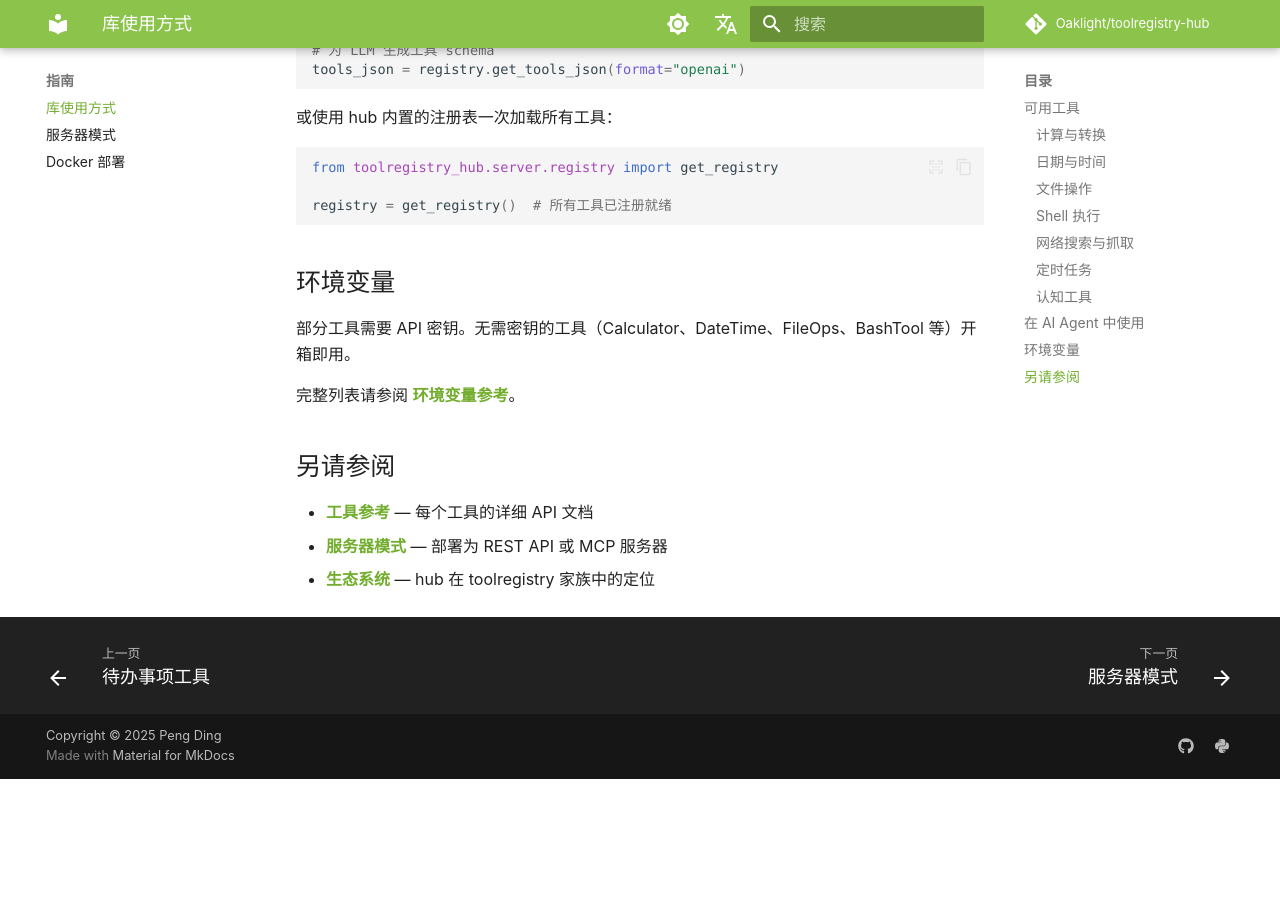
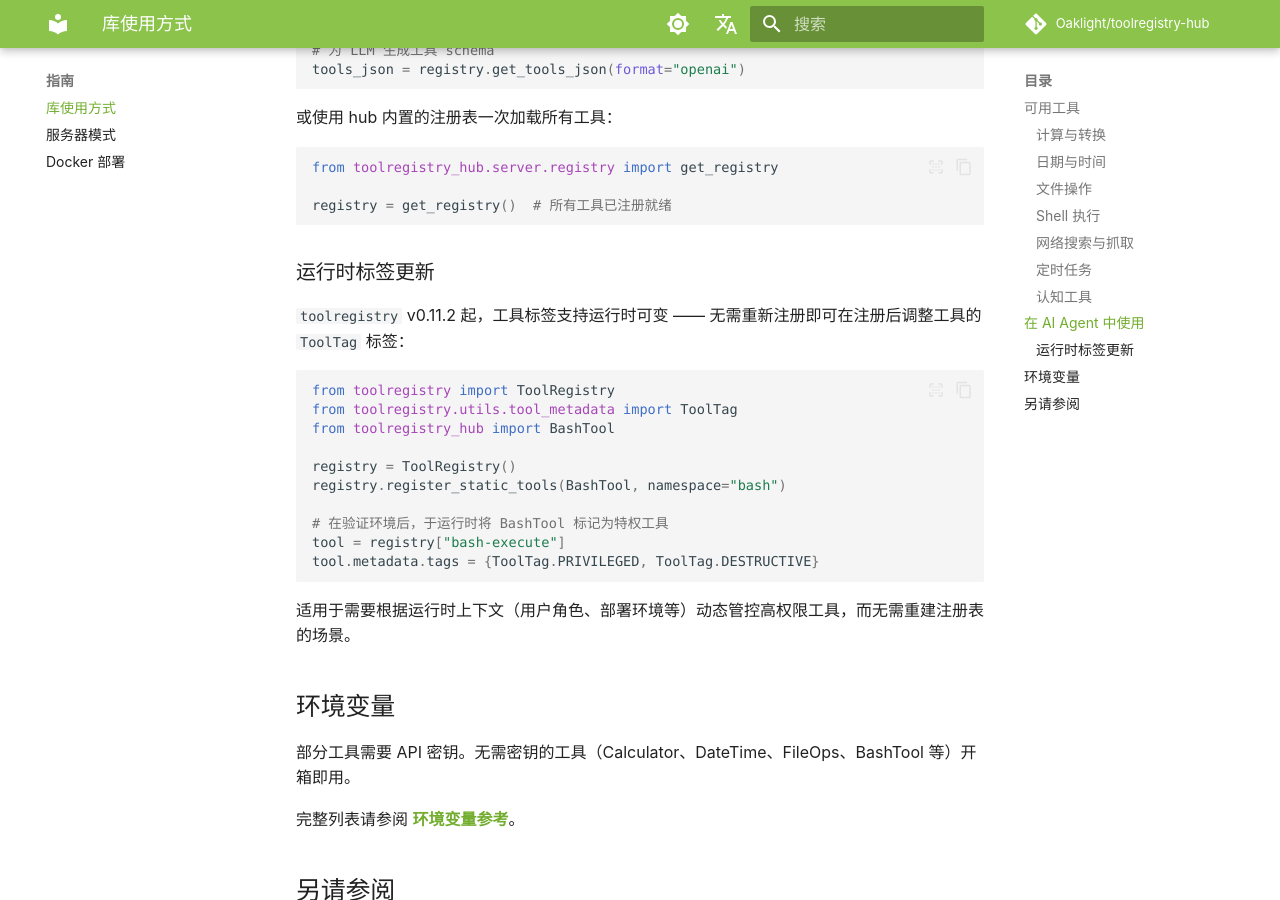
Before and after one commit to Oaklight/toolregistry-hub, an MkDocs documentation site: the page built from docs/guides/library.md, in a window 1280 px wide and 900 px high, scrolled down 3932 px. Built offline with MkDocs 1.6.1 and Material for MkDocs 9.7.7, drawn with Linux system fonts in a browser that asks for light colours; some web fonts are replaced; comment, search, counter and statistics services are not loaded; before the commit the page ends 4711 px from its top, so only the background shows below that.

Commit message:
docs: 更新 ecosystem/library/server 页面以反映 toolregistry v0.11.2（ToolTag 运行时可变性、MCP nullable anyOf）[docs_zh]

````diff
--- a/docs/guides/library.md
+++ b/docs/guides/library.md
@@ -193,6 +193,25 @@ from toolregistry_hub.server.registry import get_registry
 registry = get_registry()  # 所有工具已注册就绪
 ```
 
+### 运行时标签更新
+
+`toolregistry` v0.11.2 起，工具标签支持运行时可变 —— 无需重新注册即可在注册后调整工具的 `ToolTag` 标签：
+
+```python
+from toolregistry import ToolRegistry
+from toolregistry.utils.tool_metadata import ToolTag
+from toolregistry_hub import BashTool
+
+registry = ToolRegistry()
+registry.register_static_tools(BashTool, namespace="bash")
+
+# 在验证环境后，于运行时将 BashTool 标记为特权工具
+tool = registry["bash-execute"]
+tool.metadata.tags = {ToolTag.PRIVILEGED, ToolTag.DESTRUCTIVE}
+```
+
+适用于需要根据运行时上下文（用户角色、部署环境等）动态管控高权限工具，而无需重建注册表的场景。
+
 ## 环境变量
 
 部分工具需要 API 密钥。无需密钥的工具（Calculator、DateTime、FileOps、BashTool 等）开箱即用。
````
Also changed, not shown: docs/ecosystem.md (+3 -1 lines), docs/guides/server.md (+1 -0 lines).
